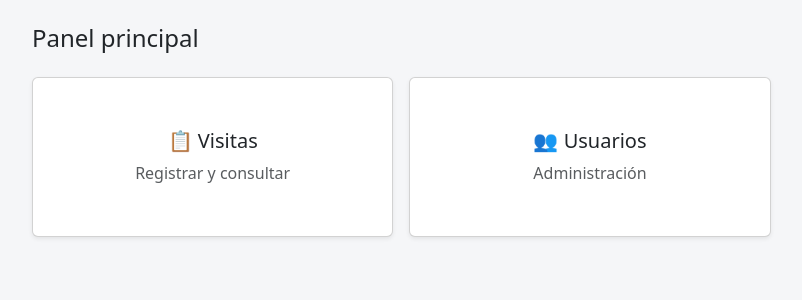
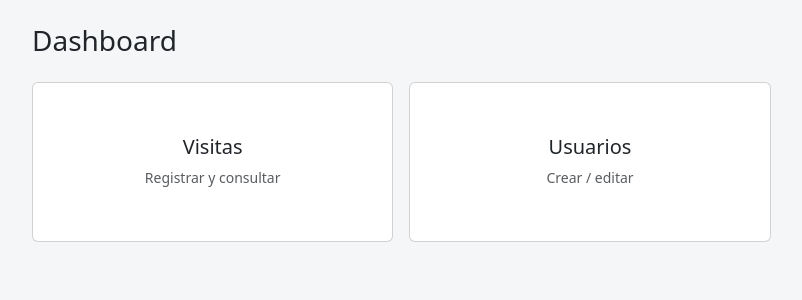
Before and after one commit to epachecoosnaya/Demos_Activities, a Flask app: page /dashboard in a window 1280 px wide. Shown: the part 58-358 px from the top of the page, without its empty margins (50-852 px from the left). Run offline with Flask 3, Linux system fonts and the light colour scheme; the visitor is signed in with stand-in values (Sample User, id 1).

Commit message:
Update dashboard.html

```diff
--- a/templates/dashboard.html
+++ b/templates/dashboard.html
@@ -1,34 +1,32 @@
 {% extends "base.html" %}
 {% block content %}
 
-<h4 class="mb-4">Panel principal</h4>
+<h3 class="mb-4">Dashboard</h3>
 
 <div class="row g-3">
-
-  <div class="col-12 col-md-4">
+  <div class="col-12 col-md-6 col-lg-4">
     <a href="{{ url_for('visitas') }}" class="text-decoration-none">
-      <div class="card card-module shadow-sm text-center">
-        <div>
-          <h5>📋 Visitas</h5>
-          <p class="text-muted mb-0">Registrar y consultar</p>
+      <div class="card card-module">
+        <div class="text-center">
+          <h5>Visitas</h5>
+          <div class="text-muted small">Registrar y consultar</div>
         </div>
       </div>
     </a>
   </div>
 
-  {% if rol == "admin" %}
-  <div class="col-12 col-md-4">
+  {% if rol == 'admin' %}
+  <div class="col-12 col-md-6 col-lg-4">
     <a href="{{ url_for('usuarios') }}" class="text-decoration-none">
-      <div class="card card-module shadow-sm text-center">
-        <div>
-          <h5>👥 Usuarios</h5>
-          <p class="text-muted mb-0">Administración</p>
+      <div class="card card-module">
+        <div class="text-center">
+          <h5>Usuarios</h5>
+          <div class="text-muted small">Crear / editar</div>
         </div>
       </div>
     </a>
   </div>
   {% endif %}
-
 </div>
 
 {% endblock %}
```
